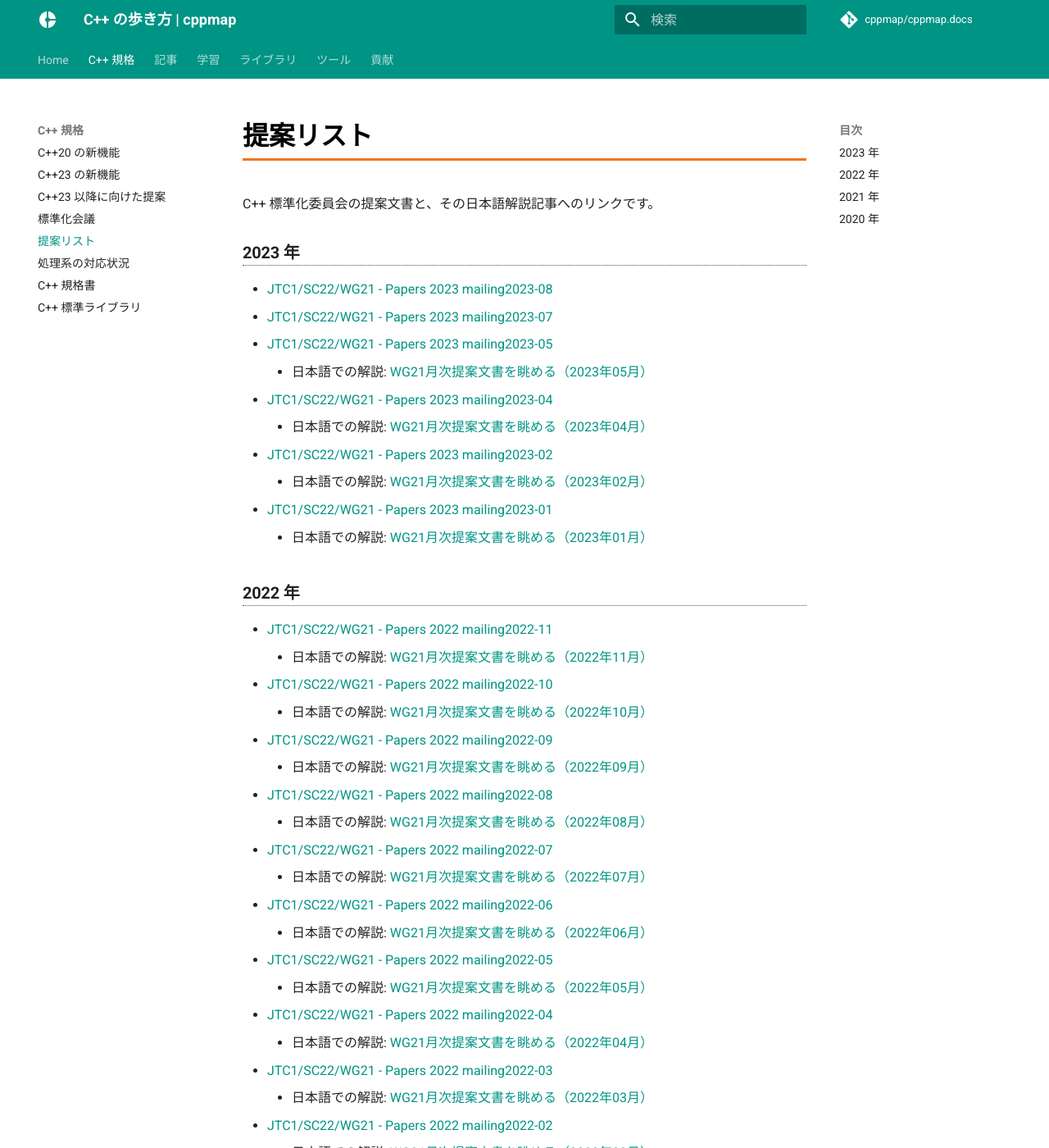
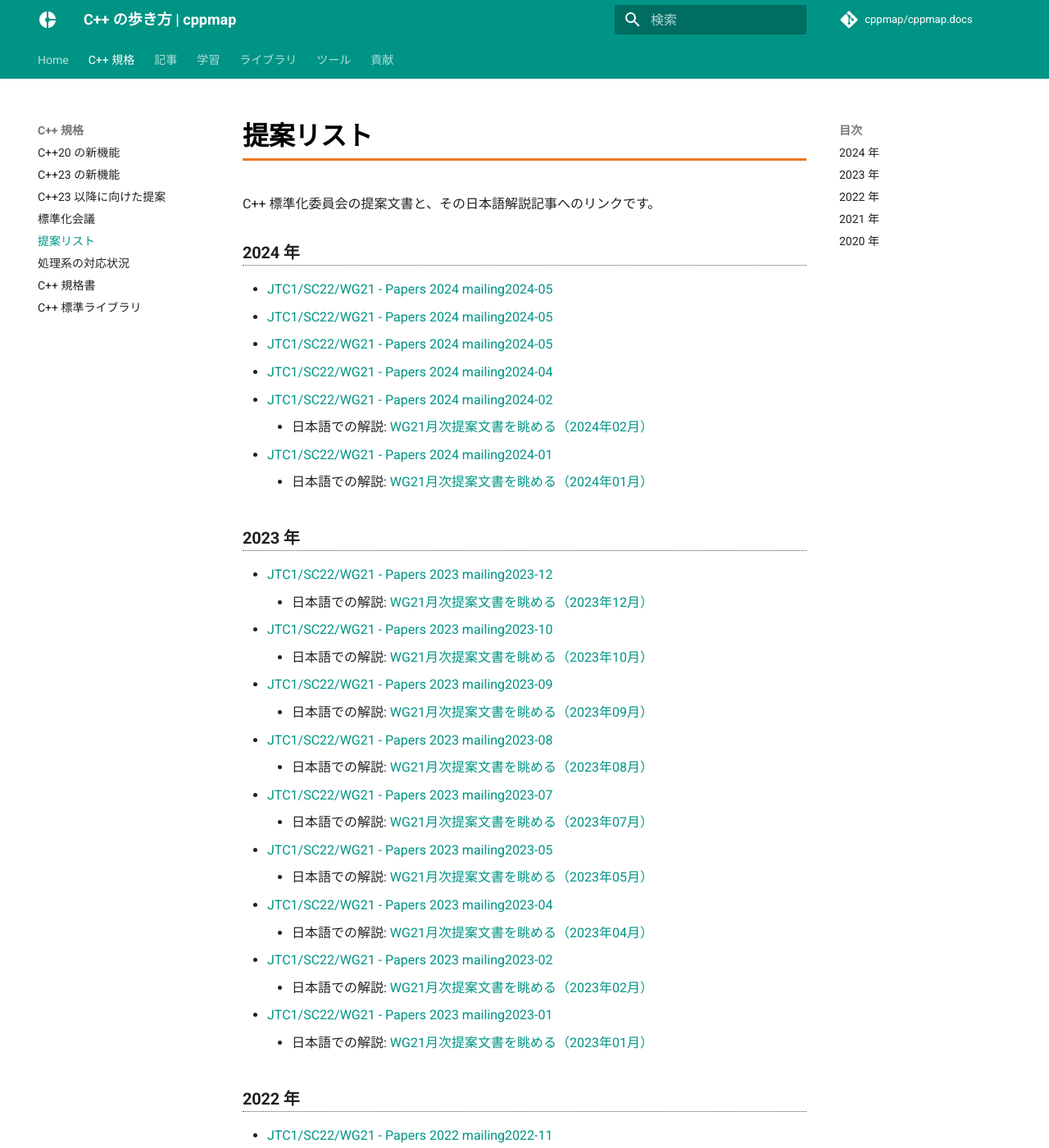
Before and after one commit to cppmap/cppmap.docs, an MkDocs documentation site: the page built from docs/standardization/proposals.md, in a window 1280 px wide and 1400 px high. Shown: the whole window at 82% size. Built offline with MkDocs 1.6.1 and Material for MkDocs 9.7.7, drawn with Linux system fonts in a browser that asks for light colours; nearby versions of some CDN libraries; comment, search, counter and statistics services are not loaded.

Commit message:
Update proposals.md

```diff
--- a/docs/standardization/proposals.md
+++ b/docs/standardization/proposals.md
@@ -5,9 +5,27 @@ description: C++ 標準化委員会で議論される提案リストと日本語
 C++ 標準化委員会の提案文書と、その日本語解説記事へのリンクです。
 
 
+### 2024 年
+- [JTC1/SC22/WG21 - Papers 2024 mailing2024-05](https://www.open-std.org/jtc1/sc22/wg21/docs/papers/2024/#mailing2024-08)
+- [JTC1/SC22/WG21 - Papers 2024 mailing2024-05](https://www.open-std.org/jtc1/sc22/wg21/docs/papers/2024/#mailing2024-07)
+- [JTC1/SC22/WG21 - Papers 2024 mailing2024-05](https://www.open-std.org/jtc1/sc22/wg21/docs/papers/2024/#mailing2024-05)
+- [JTC1/SC22/WG21 - Papers 2024 mailing2024-04](https://www.open-std.org/jtc1/sc22/wg21/docs/papers/2024/#mailing2024-04)
+- [JTC1/SC22/WG21 - Papers 2024 mailing2024-02](https://www.open-std.org/jtc1/sc22/wg21/docs/papers/2024/#mailing2024-02)
+    - 日本語での解説: [WG21月次提案文書を眺める（2024年02月）](https://onihusube.hatenablog.com/entry/2024/05/18/235613)
+- [JTC1/SC22/WG21 - Papers 2024 mailing2024-01](https://www.open-std.org/jtc1/sc22/wg21/docs/papers/2024/#mailing2024-01)
+    - 日本語での解説: [WG21月次提案文書を眺める（2024年01月）](https://onihusube.hatenablog.com/entry/2024/03/10/170322)
+
 ### 2023 年
+- [JTC1/SC22/WG21 - Papers 2023 mailing2023-12](https://www.open-std.org/jtc1/sc22/wg21/docs/papers/2023/#mailing2023-12)
+    - 日本語での解説: [WG21月次提案文書を眺める（2023年12月）](https://onihusube.hatenablog.com/entry/2024/02/29/191439)
+- [JTC1/SC22/WG21 - Papers 2023 mailing2023-10](https://www.open-std.org/jtc1/sc22/wg21/docs/papers/2023/#mailing2023-10)
+    - 日本語での解説: [WG21月次提案文書を眺める（2023年10月）](https://onihusube.hatenablog.com/entry/2024/01/08/203712)
+- [JTC1/SC22/WG21 - Papers 2023 mailing2023-09](https://www.open-std.org/jtc1/sc22/wg21/docs/papers/2023/#mailing2023-09)
+    - 日本語での解説: [WG21月次提案文書を眺める（2023年09月）](https://onihusube.hatenablog.com/entry/2023/10/29/180915)
 - [JTC1/SC22/WG21 - Papers 2023 mailing2023-08](https://www.open-std.org/jtc1/sc22/wg21/docs/papers/2023/#mailing2023-08)
+    - 日本語での解説: [WG21月次提案文書を眺める（2023年08月）](https://onihusube.hatenablog.com/entry/2023/10/14/223052)
 - [JTC1/SC22/WG21 - Papers 2023 mailing2023-07](https://www.open-std.org/jtc1/sc22/wg21/docs/papers/2023/#mailing2023-07)
+    - 日本語での解説: [WG21月次提案文書を眺める（2023年07月）](https://onihusube.hatenablog.com/entry/2023/09/23/203644)
 - [JTC1/SC22/WG21 - Papers 2023 mailing2023-05](https://www.open-std.org/jtc1/sc22/wg21/docs/papers/2023/#mailing2023-05)
     - 日本語での解説: [WG21月次提案文書を眺める（2023年05月）](https://onihusube.hatenablog.com/entry/2023/07/08/205803)
 - [JTC1/SC22/WG21 - Papers 2023 mailing2023-04](https://www.open-std.org/jtc1/sc22/wg21/docs/papers/2023/#mailing2023-04)
@@ -16,8 +34,6 @@ C++ 標準化委員会の提案文書と、その日本語解説記事へのリ
     - 日本語での解説: [WG21月次提案文書を眺める（2023年02月）](https://onihusube.hatenablog.com/entry/2023/03/19/184146)
 - [JTC1/SC22/WG21 - Papers 2023 mailing2023-01](https://www.open-std.org/jtc1/sc22/wg21/docs/papers/2023/#mailing2023-01)
     - 日本語での解説: [WG21月次提案文書を眺める（2023年01月）](https://onihusube.hatenablog.com/entry/2023/02/12/210302)
-
-
 
 
 ### 2022 年
```
